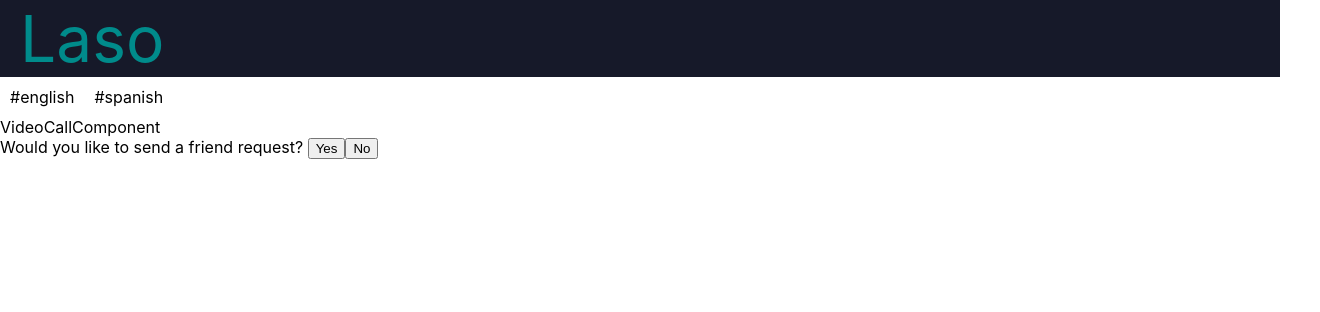
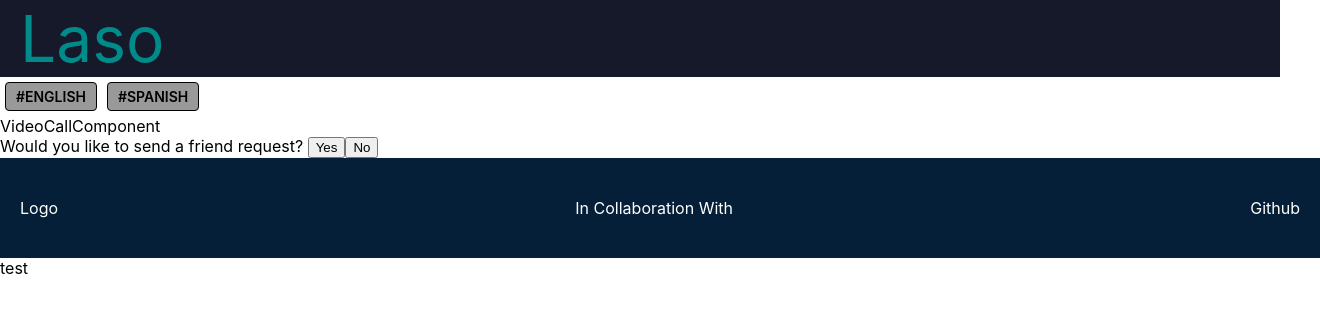
Before and after one commit to jibAkhan/frontend, a React (Create React App) app in the folder my-app/: page /app in a window 1280 px wide. Shown: the top 312 px of the page, 1320 px wide, since content can reach past the window. Built offline with nearby package versions, Linux system fonts and the light colour scheme.

Commit message:
11/09
Basically just worked on styling the english and spanish tags and also worked on creating a footer!

```diff
--- /dev/null
+++ b/my-app/src/Components/Footer/footerFile.js
@@ -0,0 +1,24 @@
+/*
+import React from 'react'
+import './footerFile.scss';
+
+export default function Footer() {
+    return (
+      <div className="footer">
+        <p>Logo</p>
+      </div>
+    );
+  }
+*/
+import React from 'react';
+import './footerFile.scss';
+
+export default function Footer() {
+  return (
+    <div className="footer">
+      <div className="left-content">Logo</div>
+      <div className="middle-content">In Collaboration With</div>
+      <div className="right-content">Github</div>
+    </div>
+  );
+}
--- /dev/null
+++ b/my-app/src/Components/Footer/footerFile.scss
@@ -0,0 +1,26 @@
+/* footerFile.scss */
+.footer {
+    background-color: #333;
+    color: #fff;
+    text-align: center;
+    padding: 20px;
+    bottom: 0;
+    width: 100%;
+    display: flex;
+    justify-content: space-between;
+    align-items: center;
+    background-color: #041f37;
+    color: white;
+    height: 100px;
+    padding: 0 20px;
+  }
+
+
+  .left-content,
+  .middle-content,
+  .right-content {
+    max-width: 30%; /* Limit the width of the right content */
+
+    white-space: nowrap; /* Prevent text from wrapping */
+    text-overflow: ellipsis; /* Show ellipsis (...) for overflowed text */
+  }
--- a/my-app/src/Components/LanguageTags/Languagetags.scss
+++ b/my-app/src/Components/LanguageTags/Languagetags.scss
@@ -6,3 +6,21 @@
 	display: block;
 	margin: 10px;
 }
+
+/* Languagetags.scss */
+
+.tag {
+	background-color: #999999;
+	color: #000000;
+	border-radius: 4px;
+	padding: 5px 10px;
+	margin: 5px;
+	cursor: pointer;
+	font-size: 14px;
+	font-weight: 600;
+	border: 1px solid black;
+  }
+
+  .tag:hover {
+	background-color: #e6e0ce;
+  }
--- a/my-app/src/Pages/mainapp/Mainapp.js
+++ b/my-app/src/Pages/mainapp/Mainapp.js
@@ -3,6 +3,7 @@ import Navbar from '../../Components/Navbar/ Navbar';
 import Languagetags from '../../Components/LanguageTags/Languagetags';
 import VideoCallComponent from '../../Components/VideoCallComponent/VideoCallComponent';
 import Popup from '../../Components/Popup';
+import Footer from '../../Components/Footer/footerFile';
 
 export default function Mainapp() {
 	return (
@@ -13,9 +14,10 @@ export default function Mainapp() {
 				videoInterface
 			   */}
 			<Navbar />
-			<Languagetags items={["english","spanish"]} />
+			<Languagetags items={["ENGLISH","SPANISH"]} />
 			<VideoCallComponent/>
 			<Popup msg="Would you like to send a friend request? " showPopup={true} />
+			<Footer /> {"test"}
 		</div>
 	);
 }
```
Also changed, not shown: 1 other file (tests, documents, lock files or other folders).
